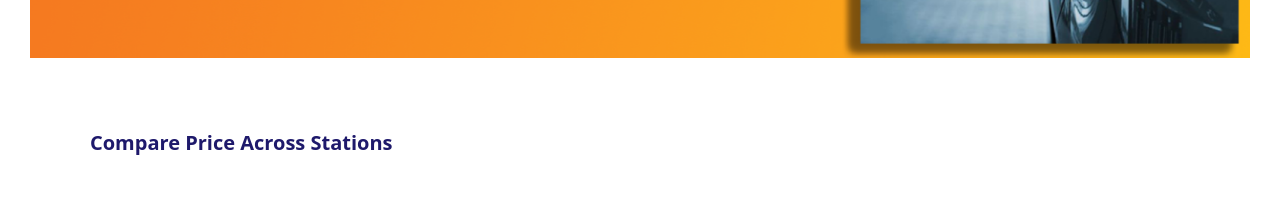
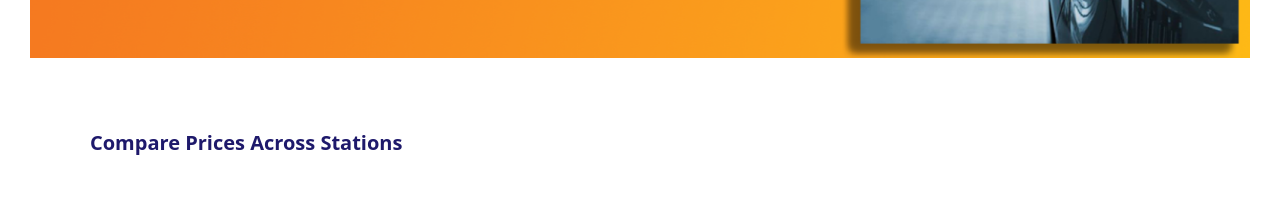
Before and after one commit to Safdari10/m5-phase2-zfuel-app, a Next.js app: page /price-comparison in a window 1280 px wide. Shown: the part 820-1038 px from the top of the page. Built offline with nearby package versions, Linux system fonts and the light colour scheme.

Commit message:
Updated PriceDisplay component styles and corrected heading text

```diff
--- a/src/app/price-comparison/components/PriceDisplay.tsx
+++ b/src/app/price-comparison/components/PriceDisplay.tsx
@@ -32,7 +32,7 @@ const PriceDisplay = () => {
           placeholder="Enter address"
           value={address}
           onChange={(e) => setAddress(e.target.value)}
-          className="p-4 bg-gray-50 w-[330px] text-[15px] font-light rounded-lg shadow-lg"
+          className="p-4 bg-gray-50 w-[330px] text-[15px] font-light rounded-lg shadow-lg focus:outline-none"
         />
         <button
           onClick={handleSearch}
--- a/src/app/price-comparison/page.tsx
+++ b/src/app/price-comparison/page.tsx
@@ -20,7 +20,7 @@ const PriceComparisonPage = () => {
           />
         </div>
         <h1 className="text-[#1E196B] font-bold text-[20px] ml-10 mt-24 sm:ml-24 mb-32">
-          Compare Price Across Stations
+          Compare Prices Across Stations
         </h1>
         <div className="mb-96">
           <PriceDisplay />
```
